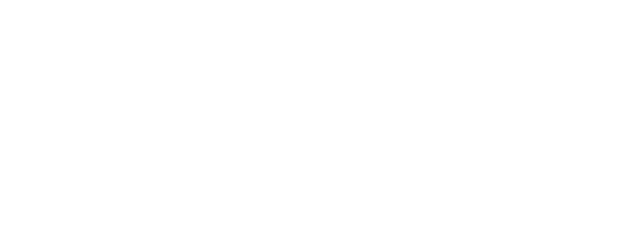
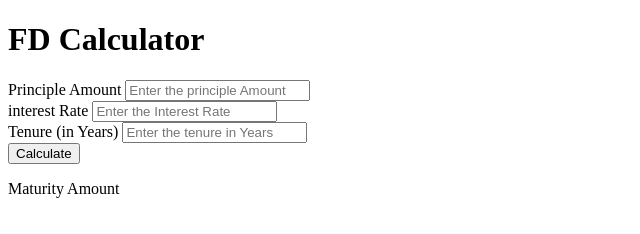
Before and after one commit to shafiq9/FD-Calculator, a plain HTML site: page index.html in a window 1280 px wide. Shown: the whole page, without its empty margins (0-640 px from the left). Drawn offline with Linux system fonts and the light colour scheme.

Commit message:
Form HTML  part Complete

```diff
--- a/index.html
+++ b/index.html
@@ -7,7 +7,23 @@
     <link rel="stylesheet" href="style.css">
 </head>
 <body>
-
+   <div class="container">
+    <h1>FD Calculator</h1>
+    <div class="form-group">
+        <label for="principle">Principle Amount</label>
+        <input type="number" id="principle" placeholder="Enter the principle Amount">
+    </div>
+    <div  class="form-group">
+        <label for="interestRate">interest Rate</label>
+        <input type="number" id="interestRate" placeholder="Enter the Interest Rate">
+    </div>
+    <div  class="form-group">
+        <label for="tenure">Tenure (in Years)</label>
+        <input type="number" id="tenure" placeholder="Enter the tenure in Years">
+    </div>
+    <button id='calculateBtn' class="calculate-btn">Calculate</button>
+    <p id='result' class="result">Maturity Amount</pid>
+   </div>
 
 
     <script>src='script.js'</script>
```
